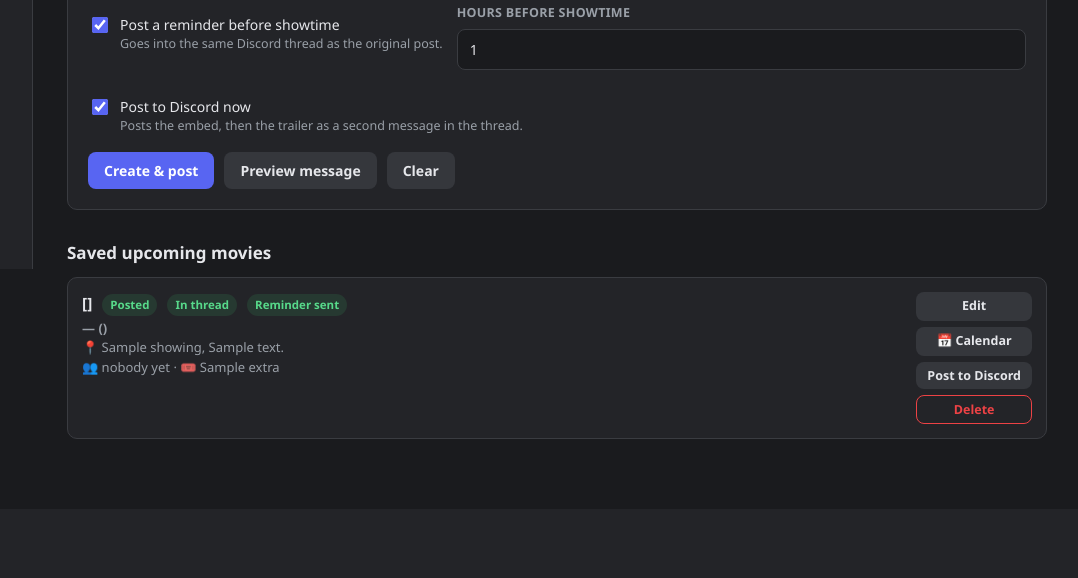
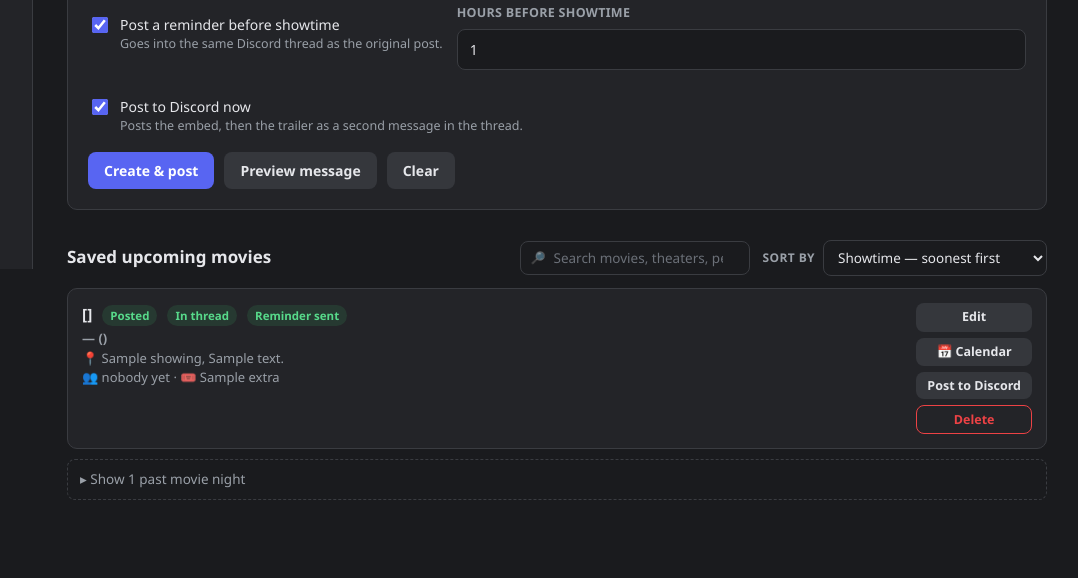
Before and after one commit to ZipperedJon/movie-discord-notifier, a FastAPI app: template templates/upcoming.html in a window 1280 px wide. Shown: the part 531-1109 px from the top of the page, without its empty margins (199-1277 px from the left). Before the commit the page ends 970 px from the top, so only its background shows below. Run offline with FastAPI, Linux system fonts and the light colour scheme; the template is opened without the code that fills it: most values are stand-ins (such as "Sample title", 1, 10 or a date in 2020).

Commit message:
Hide finished entries on the list pages, and add a live search
The saved lists showed everything ever added, so "soonest first" put a
drop from six weeks ago above one five days away. Both pages now use the
same split as the dashboard: only what is still ahead, soonest first,
with the rest behind a "Show N past…" toggle. A movie that is currently
playing still counts as upcoming and moves once it has finished.

Next to the sort control there is now a search box that filters rows as
you type, matching a per-row blob of the title, the theater and who has
tickets. When the only match sits in the collapsed past block, that
block opens itself — otherwise a search for something that exists would
look like it found nothing — and closes again when the box is cleared.
Escape clears it, and a count appears while filtering.

The sort control now orders both lists, each within itself, so past
entries never interleave with upcoming ones. It and the search box key
off the TOTAL row count, so they still appear when everything happens to
be in the past.

Each page's row markup became a macro rather than being duplicated for
the two lists, and the per-row handlers bind on .entry[data-id] so they
attach inside the past block too.

Co-Authored-By: Claude Opus 5 <noreply@anthropic.com>

```diff
--- a/app/main.py
+++ b/app/main.py
@@ -160,15 +160,36 @@ async def api_calendar_events():
 
 @app.get("/releases")
 async def page_releases(request: Request):
-    return _page(request, "releases.html", releases=store.list_releases())
+    # Same split as the dashboard: a drop that already happened should not sit
+    # at the top of "soonest first".
+    now = int(time.time())
+    everything = store.list_releases()
+    upcoming = sorted(
+        (r for r in everything if not _release_is_over(r, now)), key=lambda r: r["drop_at"]
+    )
+    past = sorted(
+        (r for r in everything if _release_is_over(r, now)),
+        key=lambda r: r["drop_at"], reverse=True,
+    )
+    return _page(request, "releases.html", releases=upcoming, past_releases=past)
 
 
 @app.get("/upcoming")
 async def page_upcoming(request: Request):
+    now = int(time.time())
+    everything = store.list_showings()
+    upcoming = sorted(
+        (s for s in everything if not _showing_is_over(s, now)), key=lambda s: s["start_at"]
+    )
+    past = sorted(
+        (s for s in everything if _showing_is_over(s, now)),
+        key=lambda s: s["start_at"], reverse=True,
+    )
     return _page(
         request,
         "upcoming.html",
-        showings=store.list_showings(),
+        showings=upcoming,
+        past_showings=past,
         people=store.list_people(),
         theaters=store.list_theaters(),
     )
--- a/static/css/style.css
+++ b/static/css/style.css
@@ -294,6 +294,19 @@ td.right, th.right { text-align: right; }
 }
 .list-head h2 { margin: 0; }
 
+.list-tools { display: flex; align-items: center; gap: 12px; flex-wrap: wrap; }
+
+.list-count { font-size: 13px; font-weight: 400; color: var(--muted); }
+
+.search-box { position: relative; display: flex; align-items: center; }
+.search-box input {
+  width: 230px; padding-left: 32px; font-size: 13.5px; padding-top: 7px; padding-bottom: 7px;
+}
+.search-box::before {
+  content: '🔎'; position: absolute; left: 10px; font-size: 12px;
+  pointer-events: none; opacity: .65;
+}
+
 .sort-box { display: flex; align-items: center; gap: 8px; }
 .sort-box label {
   font-size: 12px; letter-spacing: .4px; text-transform: uppercase;
@@ -557,6 +570,9 @@ body.nav-open .burger i:nth-child(3) { top: 6px; transform: rotate(-45deg); }
 
   /* Sort control drops under the heading and spans the width. */
   .list-head { gap: 8px; margin: 24px 0 10px; }
+  .list-tools { width: 100%; gap: 8px; }
+  .search-box { width: 100%; }
+  .search-box input { width: 100%; }
   .sort-box { width: 100%; }
   .sort-box select { flex: 1; min-width: 0; }
 
--- a/static/js/app.js
+++ b/static/js/app.js
@@ -466,9 +466,14 @@ function openModal(dialogId, { onSubmit } = {}) {
  * data-* attributes on each row. The choice is remembered per list.
  */
 class SortableList {
-  constructor({ select, container, rowSelector, storageKey, fallback }) {
+  constructor({ select, container, containers, rowSelector, storageKey, fallback }) {
     this.select = document.getElementById(select);
-    this.container = document.getElementById(container);
+    // Several containers so one control can order the live list and the
+    // collapsed "past" list together.
+    this.containers = (containers || [container])
+      .map((id) => document.getElementById(id))
+      .filter(Boolean);
+    this.container = this.containers[0];
     this.rowSelector = rowSelector;
     this.storageKey = storageKey;
     this.fallback = fallback;
@@ -507,8 +512,11 @@ class SortableList {
   apply() {
     const [field, dir] = this.select.value.split(':');
     const numeric = this.select.selectedOptions[0]?.dataset.numeric === '1';
-    const rows = [...this.container.querySelectorAll(this.rowSelector)];
 
+    // Each container is sorted within itself: past entries stay in the past
+    // block rather than being interleaved with what is still to come.
+    for (const container of this.containers) {
+      const rows = [...container.querySelectorAll(this.rowSelector)];
       rows.sort((rowA, rowB) => {
         const primary = SortableList.compare(
           rowA.dataset[field], rowB.dataset[field], numeric, dir);
@@ -517,8 +525,63 @@ class SortableList {
         return SortableList.compare(
           rowA.dataset[this.fallback], rowB.dataset[this.fallback], true, 'asc');
       });
+      for (const row of rows) container.appendChild(row);
+    }
+  }
+}
 
-    for (const row of rows) this.container.appendChild(row);
+/**
+ * Live text filter over already-rendered rows.
+ *
+ * Matches against each row's data-search blob, so a title, theater or genre all
+ * work. A match hiding inside the collapsed "past" block opens it, otherwise
+ * searching would look like it found nothing.
+ */
+class FilterBox {
+  constructor({ input, containers, rowSelector, empty, counts }) {
+    this.input = document.getElementById(input);
+    this.containers = containers.map((id) => document.getElementById(id)).filter(Boolean);
+    this.rowSelector = rowSelector;
+    this.empty = empty ? document.getElementById(empty) : null;
+    this.counts = (counts || []).map((id) => document.getElementById(id)).filter(Boolean);
+    if (!this.input || !this.containers.length) return;
+
+    this.input.addEventListener('input', () => this.apply());
+    this.input.addEventListener('search', () => this.apply());   // the native clear "x"
+    this.input.addEventListener('keydown', (e) => {
+      if (e.key === 'Escape') { this.input.value = ''; this.apply(); }
+    });
+    this.apply();
+  }
+
+  apply() {
+    const needle = this.input.value.trim().toLowerCase();
+    let shown = 0;
+
+    for (const container of this.containers) {
+      let visibleHere = 0;
+      for (const row of container.querySelectorAll(this.rowSelector)) {
+        const hit = !needle || (row.dataset.search || '').includes(needle);
+        row.hidden = !hit;
+        if (hit) { visibleHere += 1; shown += 1; }
+      }
+      // Open a collapsed block that is hiding matches; close it again when the
+      // search is cleared, so the page returns to how it started.
+      const details = container.closest('details');
+      if (details && needle) details.open = visibleHere > 0;
+      else if (details && !needle) details.open = false;
+    }
+
+    for (const el of this.counts) {
+      const n = Number(el.dataset.total || 0);
+      el.textContent = needle ? `${shown} of ${n}` : '';
+    }
+    if (this.empty) {
+      this.empty.hidden = !(needle && shown === 0);
+      if (needle && shown === 0) {
+        this.empty.textContent = `Nothing matches “${this.input.value.trim()}”.`;
+      }
+    }
   }
 }
 
--- a/templates/upcoming.html
+++ b/templates/upcoming.html
@@ -100,12 +100,56 @@
   <div class="preview" id="preview" style="display:none"></div>
 </div>
 
+{% macro showing_row(s, past=False) %}
+{% set going = s.attendees | rejectattr('dropped') | list %}
+{% set gone = s.attendees | selectattr('dropped') | list %}
+{# data-sk-* are sort keys. Deliberately NOT data-when: that attribute is
+   claimed by the timestamp renderer, which would overwrite this element. #}
+<div class="entry{{ ' is-past' if past }}" data-id="{{ s.id }}"
+     data-sk-when="{{ s.start_at }}"
+     data-sk-released="{{ s.release_date or '' }}"
+     data-sk-title="{{ s.title }}"
+     data-sk-theater="{{ s.theater_name or '' }}"
+     data-sk-people="{{ going | length }}"
+     data-sk-added="{{ s.id }}"
+     data-search="{{ (s.title ~ ' ' ~ (s.theater_name or '') ~ ' ' ~ (going | map(attribute='name') | join(' '))) | lower }}">
+  {% if s.poster_path %}<img src="{{ poster_url(s.poster_path, 'w185') }}" alt="">{% endif %}
+  <div class="e-body">
+    <h4>{{ s.title }}
+      {% if s.posted_at %}<span class="badge posted">Posted</span>
+      {% else %}<span class="badge pending">Not posted</span>{% endif %}
+      {% if s.thread_id %}<span class="badge posted">In thread</span>{% endif %}
+      {% if s.reminded_at %}<span class="badge posted">Reminder sent</span>{% endif %}
+    </h4>
+    <div class="e-meta"><strong data-when="{{ s.start_at }}"></strong></div>
+    {% if s.theater_name %}<div class="e-meta">📍 {{ s.theater_name }}{% if s.theater_address %}, {{ s.theater_address }}{% endif %}</div>{% endif %}
+    <div class="e-meta">👥
+      {% if going %}{{ going | map(attribute='name') | join(', ') }}{% else %}nobody yet{% endif %}
+      {% if gone %}<s>{{ gone | map(attribute='name') | join(', ') }}</s>{% endif %}
+      · 🎟️ {{ s.extra_tickets }} extra
+    </div>
+  </div>
+  <div class="e-actions">
+    <a class="btn secondary small" href="/upcoming/{{ s.id }}/edit">Edit</a>
+    <a class="btn secondary small" href="/upcoming/{{ s.id }}.ics">📅 Calendar</a>
+    <button class="small secondary" data-action="post">Post to Discord</button>
+    <button class="small danger" data-action="delete">Delete</button>
+  </div>
+</div>
+{% endmacro %}
+
 <div class="list-head">
-  <h2>Saved upcoming movies</h2>
-  {% if showings | length > 1 %}
+  <h2>Saved upcoming movies <span class="list-count" id="show-count" data-total="{{ (showings | length) + (past_showings | length) }}"></span></h2>
+  <div class="list-tools">
+    {% if showings or past_showings %}
+    <div class="search-box">
+      <input type="search" id="search-showings" placeholder="Search movies, theaters, people…"
+             aria-label="Search upcoming movies" autocomplete="off">
+    </div>
+    {% endif %}
+    {% if (showings | length) + (past_showings | length) > 1 %}
     <div class="sort-box">
       <label for="sort-showings">Sort by</label>
-    <!-- values are dataset keys of data-sk-* attributes on each row -->
       <select id="sort-showings">
         <option value="skWhen:asc"     data-numeric="1">Showtime — soonest first</option>
         <option value="skWhen:desc"    data-numeric="1">Showtime — latest first</option>
@@ -120,48 +164,28 @@
     </div>
     {% endif %}
   </div>
+</div>
+
+<div class="empty" id="show-no-match" hidden></div>
 
 {% if showings %}
 <div id="showing-list">
-  {% for s in showings %}
-  {% set going = s.attendees | rejectattr('dropped') | list %}
-  <!-- data-sk-* are sort keys. Deliberately NOT data-when: that attribute is
-       claimed by the timestamp renderer, which would overwrite this element. -->
-  <div class="entry" data-id="{{ s.id }}"
-       data-sk-when="{{ s.start_at }}"
-       data-sk-released="{{ s.release_date or '' }}"
-       data-sk-title="{{ s.title }}"
-       data-sk-theater="{{ s.theater_name or '' }}"
-       data-sk-people="{{ going | length }}"
-       data-sk-added="{{ s.id }}">
-    {% if s.poster_path %}<img src="{{ poster_url(s.poster_path, 'w185') }}" alt="">{% endif %}
-    <div class="e-body">
-      <h4>{{ s.title }}
-        {% if s.posted_at %}<span class="badge posted">Posted</span>
-        {% else %}<span class="badge pending">Not posted</span>{% endif %}
-        {% if s.thread_id %}<span class="badge posted">In thread</span>{% endif %}
-        {% if s.reminded_at %}<span class="badge posted">Reminder sent</span>{% endif %}
-      </h4>
-      <div class="e-meta"><strong data-when="{{ s.start_at }}"></strong></div>
-      {% if s.theater_name %}<div class="e-meta">📍 {{ s.theater_name }}{% if s.theater_address %}, {{ s.theater_address }}{% endif %}</div>{% endif %}
-      <div class="e-meta">👥
-        {% set gone = s.attendees | selectattr('dropped') | list %}
-        {% if going %}{{ going | map(attribute='name') | join(', ') }}{% else %}nobody yet{% endif %}
-        {% if gone %}<s>{{ gone | map(attribute='name') | join(', ') }}</s>{% endif %}
-        · 🎟️ {{ s.extra_tickets }} extra
-      </div>
-    </div>
-    <div class="e-actions">
-      <a class="btn secondary small" href="/upcoming/{{ s.id }}/edit">Edit</a>
-      <a class="btn secondary small" href="/upcoming/{{ s.id }}.ics">📅 Calendar</a>
-      <button class="small secondary" data-action="post">Post to Discord</button>
-      <button class="small danger" data-action="delete">Delete</button>
-    </div>
-  </div>
-  {% endfor %}
+  {% for s in showings %}{{ showing_row(s) }}{% endfor %}
 </div>
 {% else %}
-  <div class="empty">No upcoming movies yet.</div>
+  <div class="empty">
+    {% if past_showings %}Nothing upcoming — every movie night has already happened.
+    {% else %}No upcoming movies yet.{% endif %}
+  </div>
+{% endif %}
+
+{% if past_showings %}
+<details class="past-block">
+  <summary>Show {{ past_showings | length }} past movie night{{ 's' if past_showings | length != 1 }}</summary>
+  <div id="showing-list-past">
+    {% for s in past_showings %}{{ showing_row(s, past=True) }}{% endfor %}
+  </div>
+</details>
 {% endif %}
 
 <!-- ---------------- Modals ---------------- -->
@@ -247,10 +271,18 @@ document.querySelectorAll('[data-when]').forEach((el) => {
 
 new SortableList({
   select: 'sort-showings',
-  container: 'showing-list',
+  containers: ['showing-list', 'showing-list-past'],
   rowSelector: '.entry',
   storageKey: 'mdn.sort.showings',
   fallback: 'skWhen',
+});
+
+new FilterBox({
+  input: 'search-showings',
+  containers: ['showing-list', 'showing-list-past'],
+  rowSelector: '.entry',
+  empty: 'show-no-match',
+  counts: ['show-count'],
 });
 
 // Cancel buttons just close their dialog; openModal() resolves null on close.
@@ -364,7 +396,7 @@ $('create-btn').addEventListener('click', (e) => busy(e.target, 'Working…', as
   setTimeout(() => location.reload(), 900);
 }));
 
-document.querySelectorAll('.entry').forEach((entry) => {
+document.querySelectorAll('.entry[data-id]').forEach((entry) => {
   const id = entry.dataset.id;
   entry.querySelector('[data-action="post"]').addEventListener('click', (e) =>
     busy(e.target, 'Posting…', async () => {
```
Also changed, not shown: templates/releases.html (+61 -27 lines), README.md. Lines whose indentation alone changed are shown as unchanged.
